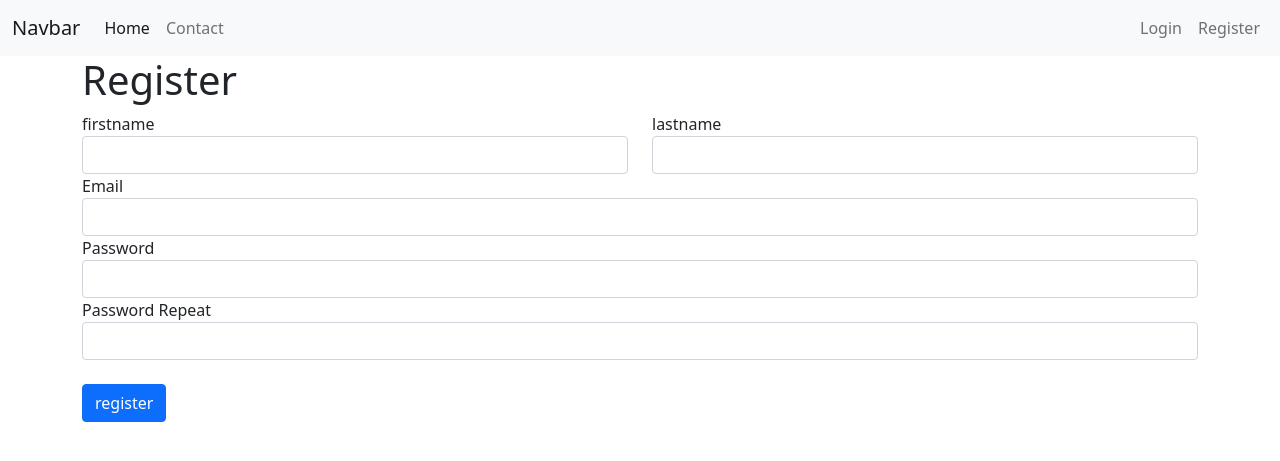
After one commit to code-architect/Code-Ark-framework-implimentation-example, a PHP site: page /register in a window 1280 px wide. The commit adds this page. Shown: the top 461 px of the page. Run offline with PHP 8.4, Linux system fonts and the light colour scheme.

Commit message:
created register and login page and controller, made some changes in the router and request

```diff
--- /dev/null
+++ b/controllers/AuthController.php
@@ -0,0 +1,28 @@
+<?php
+
+/* Class AuthController
+ *
+ * @author: Indranil Samanta (code-architect)
+* @package app\core
+*/
+namespace app\controllers;
+use app\core\Controller;
+use app\core\Request;
+
+class AuthController extends Controller
+{
+    public function login()
+    {
+        return $this->render('login');
+    }
+
+
+    public function register(Request $request)
+    {
+        if($request->isPost())
+        {
+            return "Handle submitted data";
+        }
+        return $this->render('register');
+    }
+}
--- a/core/Application.php
+++ b/core/Application.php
@@ -4,7 +4,7 @@ namespace app\core;
 /**
  * Class Application
  *
- * @author: Indranil Samanta (code-architec)
+ * @author: Indranil Samanta (code-architect)
  * @package app\core
  */
 class Application
--- a/core/Request.php
+++ b/core/Request.php
@@ -29,21 +29,31 @@ class Request
      * Get the requested method in $_SERVER super global
      * @return string
      */
-    public function getMethod()
+    public function method()
     {
         return strtolower($_SERVER['REQUEST_METHOD']);
+    }
+
+    public function isGet()
+    {
+        return $this->method() === 'get';
+    }
+
+    public function isPost()
+    {
+        return $this->method() === 'post';
     }
 
     public function getBody()
     {
         $body = [];
-        if($this->getMethod() === 'get'){
+        if($this->method() === 'get'){
             foreach ($_GET as $key => $value){
                 $body[$key] = filter_input(INPUT_GET, $key, FILTER_SANITIZE_SPECIAL_CHARS);
             }
         }
 
-        if($this->getMethod() === 'post'){
+        if($this->method() === 'post'){
             foreach ($_POST as $key => $value){
                 $body[$key] = filter_input(INPUT_POST, $key, FILTER_SANITIZE_SPECIAL_CHARS);
             }
--- a/core/Router.php
+++ b/core/Router.php
@@ -45,7 +45,7 @@ class Router
     public function resolve()
     {
         $path = $this->request->getPath();
-        $method = $this->request->getMethod();
+        $method = $this->request->method();
         $callback = $this->routes[$method][$path] ?? false;
 
         if($callback === false)
@@ -67,6 +67,7 @@ class Router
     {
         $layoutContent = $this->layoutContent();
         $viewContent = $this->renderOnlyView($view, $params);
+        // TODO: make content more lucid
         return str_replace('{{content}}', $viewContent, $layoutContent);
     }
 
--- a/public/index.php
+++ b/public/index.php
@@ -5,6 +5,7 @@
 require_once __DIR__ . '/../vendor/autoload.php';
 
 use app\controllers\SiteController;
+use app\controllers\AuthController;
 use app\core\Application;
 
 $app = new Application(dirname(__DIR__));
@@ -13,4 +14,9 @@ $app->router->get('/', [SiteController::class, 'home']);
 $app->router->get('/contact', [SiteController::class, 'contact']);
 $app->router->post('/contact', [SiteController::class, 'handleContact']);
 
+$app->router->get('/login', [AuthController::class, 'login']);
+$app->router->post('/login', [AuthController::class, 'login']);
+$app->router->get('/register', [AuthController::class, 'register']);
+$app->router->post('/register', [AuthController::class, 'register']);
+
 $app->run();
--- a/views/layouts/main.php
+++ b/views/layouts/main.php
@@ -27,6 +27,15 @@
                 </li>
             </ul>
 
+            <ul class="navbar-nav ml-auto">
+                <li class="nav-item">
+                    <a class="nav-link" href="/login">Login</a>
+                </li>
+                <li class="nav-item">
+                    <a class="nav-link" href="/register">Register</a>
+                </li>
+            </ul>
+
         </div>
     </div>
 </nav>
--- /dev/null
+++ b/views/register.php
@@ -0,0 +1,34 @@
+<h1>Register</h1>
+
+<form action="" method="post">
+    <div class="row">
+        <div class="col">
+            <div class="form-group">
+                <label>firstname</label>
+                <input type="text" name="firstname" class="form-control">
+            </div>
+        </div>
+        <div class="col">
+            <div class="form-group">
+                <label>lastname</label>
+                <input type="text" name="lastname" class="form-control">
+            </div>
+        </div>
+    </div>
+    <div class="form-group">
+        <label>Email</label>
+        <input type="email" name="email" class="form-control">
+    </div>
+    <div class="form-group">
+        <label>Password</label>
+        <input type="password" name="password" class="form-control">
+    </div>
+    <div class="form-group">
+        <label>Password Repeat</label>
+        <input type="password" name="confirmPassword" class="form-control">
+    </div>
+    <br>
+    <button type="submit" class="btn btn-primary">register</button>
+
+
+</form>
```
Also changed, not shown: views/login.php (added, +18 -0 lines).
